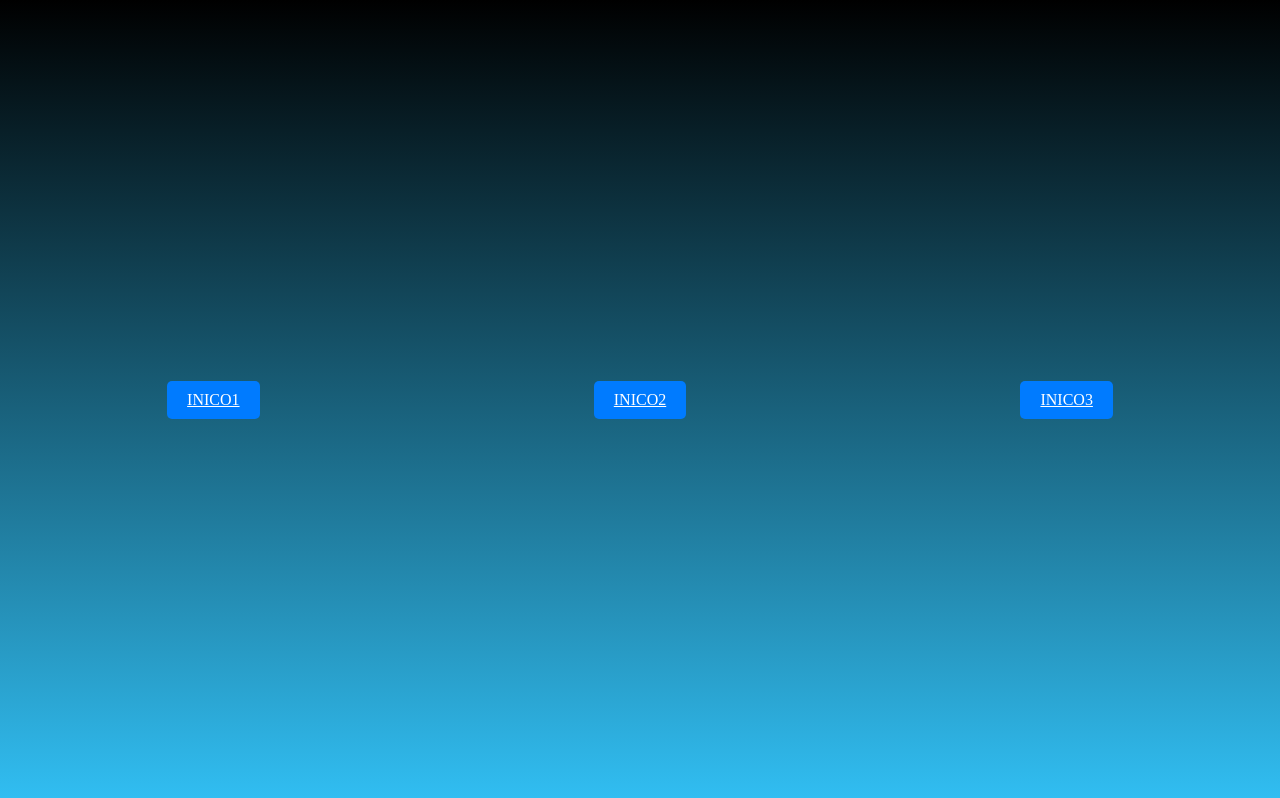
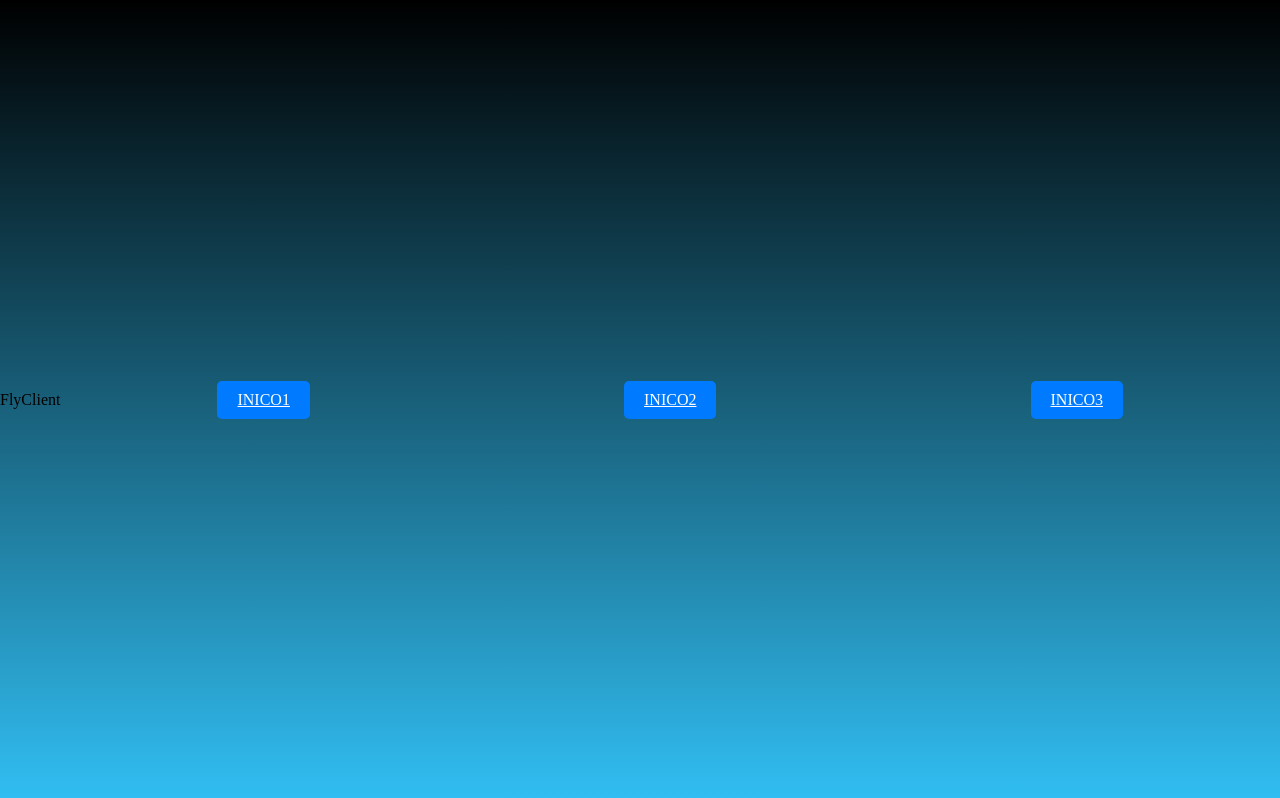
Before and after one commit to EBMEBM/FlyClient, a plain HTML site: page index.html in a window 1280 px wide. Drawn offline with Linux system fonts and the light colour scheme.

Commit message:
Update index.html

```diff
--- a/index.html
+++ b/index.html
@@ -3,8 +3,9 @@
 <head>
 <meta charset="UTF-8">
 <meta name="viewport" content="width=device-width, initial-scale=1.0">
-<title>FlyLauncher</title>
+<title>FlyClientr</title>
 <link rel="stylesheet" type="text/css" href="styles.css">
+    <p>FlyClient</p>
 </head>
 <body>
 
```
